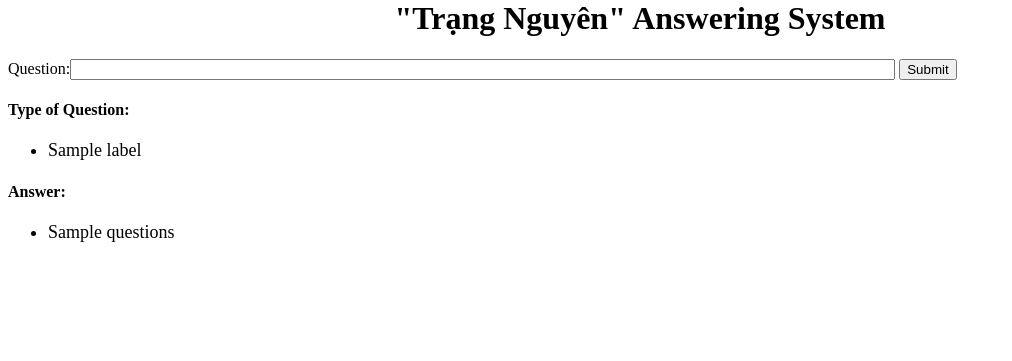
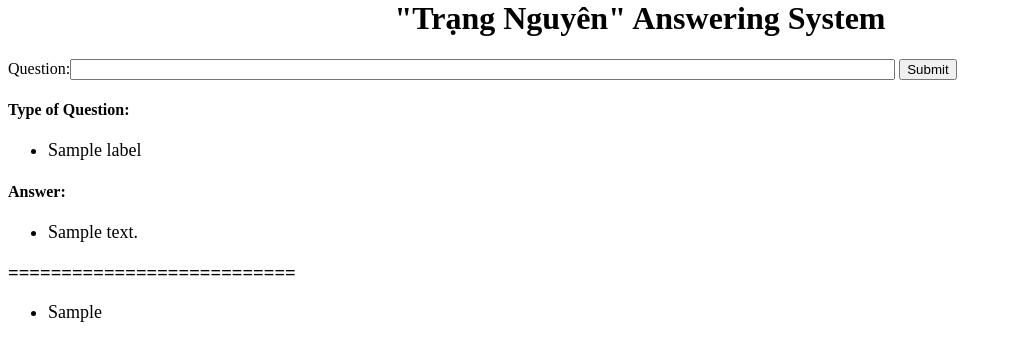
Before and after one commit to phamhunglam/Question_Answering_system, a Django app: template QAS/templates/QAS/index.html in a window 1280 px wide. Shown: the part 21-382 px from the top of the page, without its empty margins (0-1012 px from the left). Run offline with Django 3.2, Linux system fonts and the light colour scheme; tables that the repository leaves empty hold one stand-in row (values such as "Sample post"); the template is opened without the code that fills it: values that come from a table or form of the project are taken from there, most other values are stand-ins (such as "Sample title", 1, 10 or a date in 2020).

Commit message:
add functions

```diff
--- a/QAS/templates/QAS/index.html
+++ b/QAS/templates/QAS/index.html
@@ -28,10 +28,14 @@
             <li>{{label}}</li>
         </ul>
         <h4>Answer:</h4>
-
         <ul>
-                <li>{{questions}}</li>
+                <li>{{localanswer}}</li>
         </ul>
-
+        <h3>===========================</h3>
+        <ul>
+            {% for q_a in questions_ans %}
+                <li>{{q_a}}</li>
+            {% endfor%}
+        </ul>
     </body>
 </html>
--- a/QAS/views.py
+++ b/QAS/views.py
@@ -5,7 +5,7 @@ from QAmodel.main import system
 class QuestionForm(forms.Form):
     question = forms.CharField(widget=forms.TextInput(attrs={'class':'special', 'size': '100'}))
 
-questions = ""
+questions_ans = []
 labels = ""
 
 
@@ -14,18 +14,19 @@ def index(request):
         form = QuestionForm(request.POST)
         if form.is_valid():
             question =form.cleaned_data["question"]
-            questions,labels = system(question)
-            print(question)
+            answer,labels = system(question)
+            questions_ans.append(question + ": " + answer)
             return render(request, 'QAS/index.html',{
                 "form":form,
-                "questions":questions,
-                "label": labels
+                "questions_ans":questions_ans,
+                "label": labels,
+                "localanswer": answer
 
             })
         else:
             return render(request,'QAS/index.html',{
                 "form": form,
-                "questions":questions
+                "questions_ans":questions_ans,
             })
     return render(request, "QAS/index.html",{
         "form": QuestionForm(),
```
